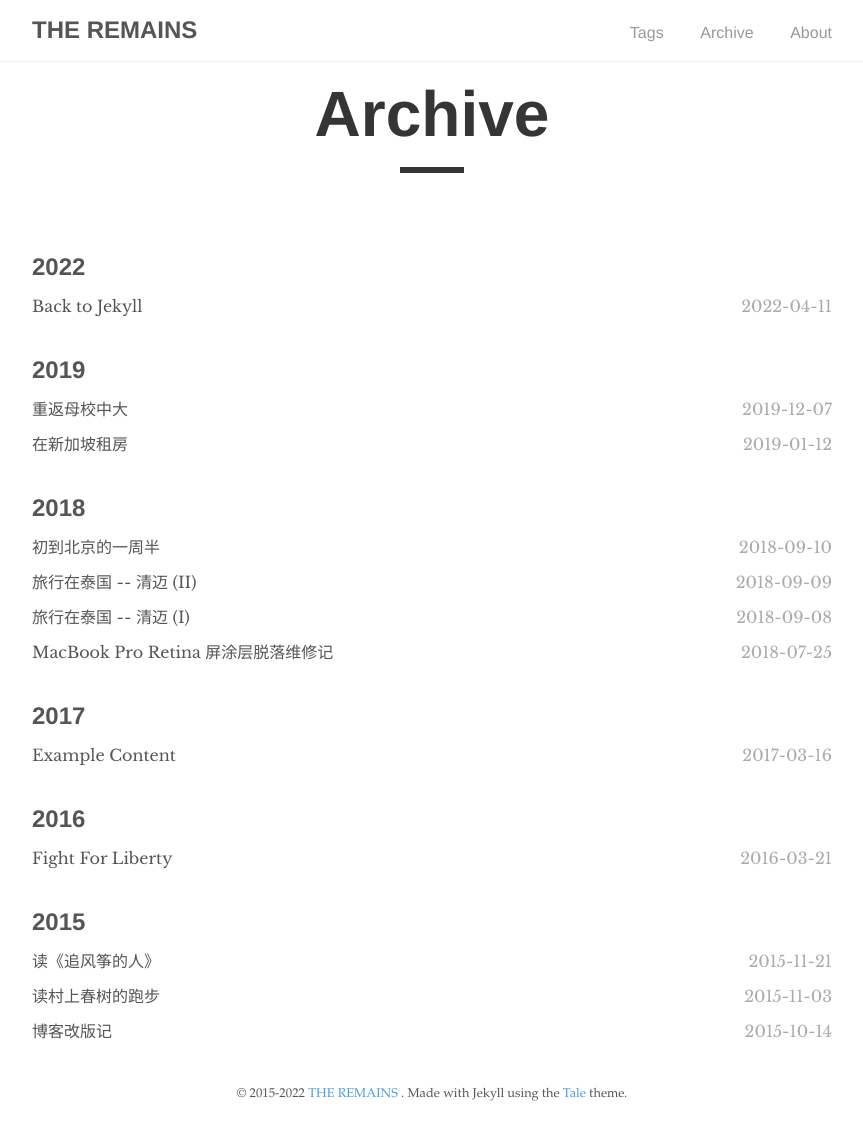
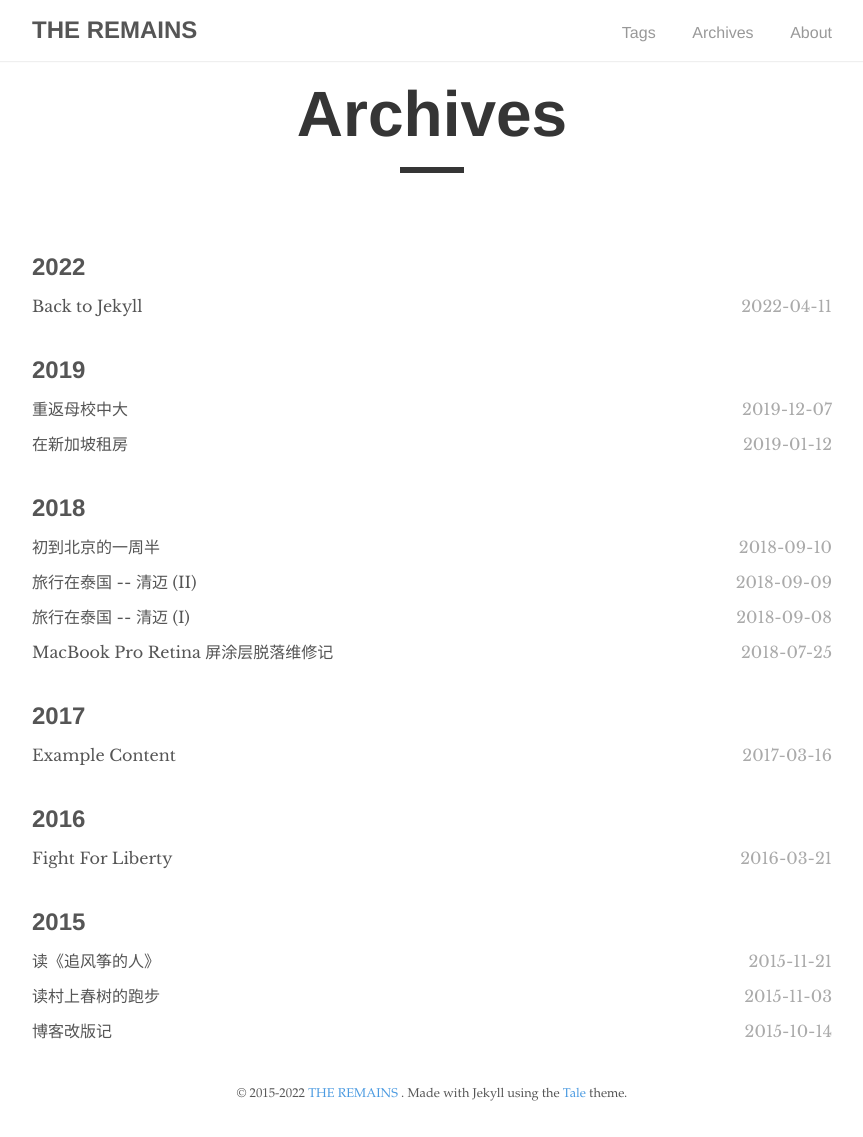
Before and after one commit to the-remains/the-remains.github.io, a Jekyll site: the page built from _pages/archives.html, in a window 1280 px wide. Shown: the whole page, without its empty margins (208-1071 px from the left). Built offline with Jekyll 4.4.1, drawn with Linux system fonts in a browser that asks for light colours.

Commit message:
fix typo

```diff
--- a/_includes/navigation.html
+++ b/_includes/navigation.html
@@ -6,7 +6,7 @@
     <ul>
       <!-- <li><a href="{{ site.baseurl }}/">Posts</a></li> -->
       <li><a href="{{ '/tags' | prepend: site.baseurl }}">Tags</a></li>
-      <li><a href="{{ '/archive' | prepend: site.baseurl }}">Archive</a></li>
+      <li><a href="{{ '/archives' | prepend: site.baseurl }}">Archives</a></li>
       <li><a href="{{ '/about' | prepend: site.baseurl }}">About</a></li>
     </ul>
   </div>
--- a/_pages/archive.html
+++ b/_pages/archives.html
@@ -1,7 +1,7 @@
 ---
 layout: default
-title: "Archive"
-permalink: /archive/
+title: "Archives"
+permalink: /archives/
 ---
 
 <div class="tags">
```
Also changed, not shown: 2 other files.
